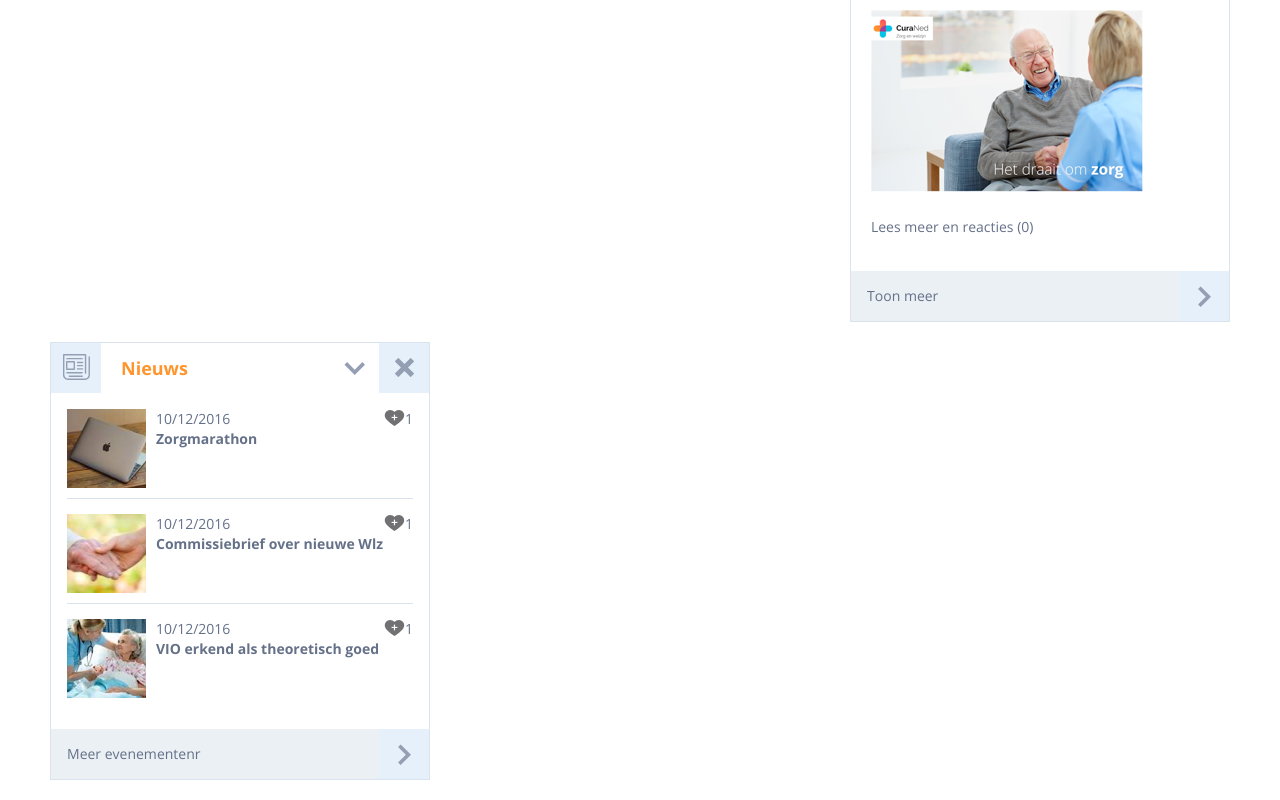
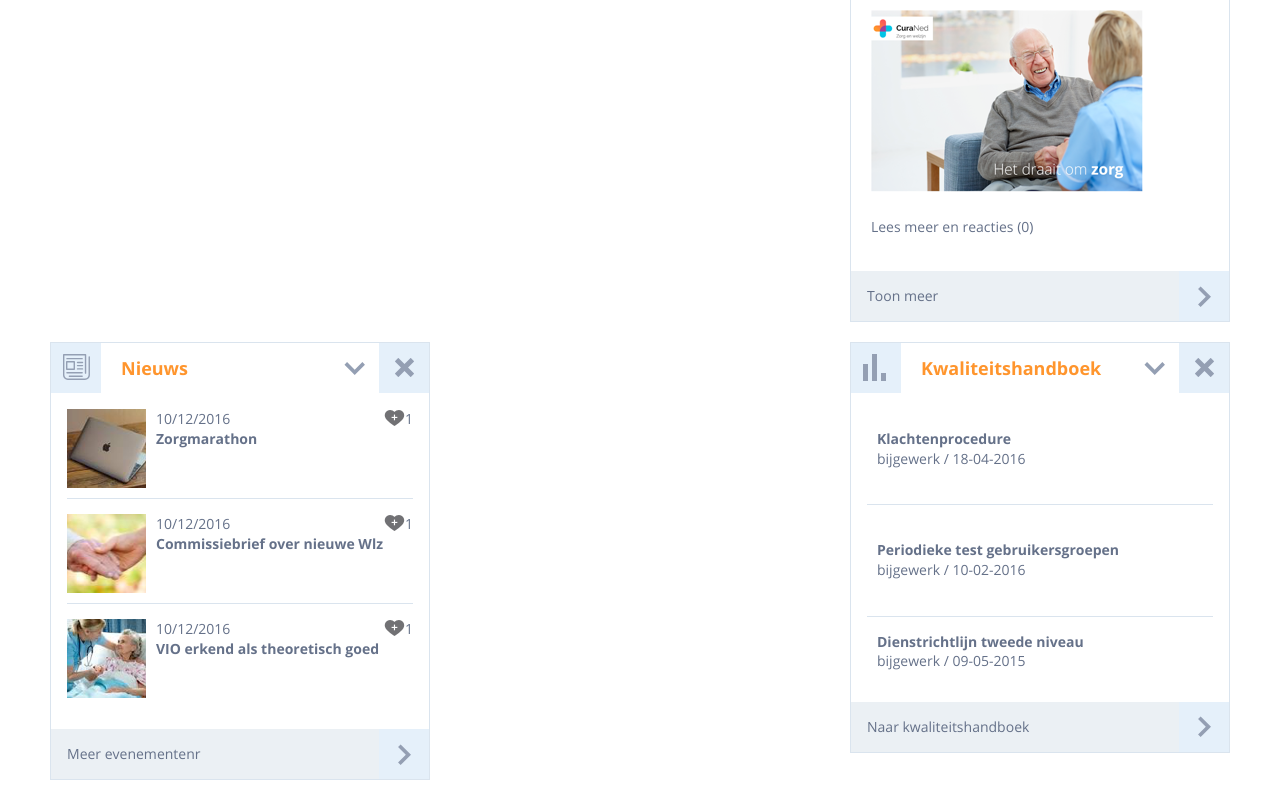
Before and after one commit to nawrasbaghdadi/CuraNu, a React (Create React App) app: page / in a window 1280 px wide. Shown: the part 1138-1938 px from the top of the page. Built offline with nearby package versions, Linux system fonts and the light colour scheme.

Commit message:
finish kawliteitshandboek

```diff
--- a/src/App.js
+++ b/src/App.js
@@ -10,6 +10,7 @@ import Evenementen from "./components/Box/Evenementen";
 import Blogs from "./components/Box/Blogs";
 import MicroBlog from "./components/Box/MicroBlog";
 import Nieuws from "./components/Box/Nieuws";
+import Kwaliteitshandboek from "./components/Box/Kwaliteitshandboek";
 
 function App() {
   return (
@@ -23,6 +24,7 @@ function App() {
         <Blogs title="Blogs" footer={true} />
         <MicroBlog title="MICROBLOG" footer={true} />
         <Nieuws title="Nieuws" footer={true} />
+        <Kwaliteitshandboek title="Kwaliteitshandboek" footer={true} />
       </div>
     </div>
   );
--- /dev/null
+++ b/src/components/Box/Kwaliteitshandboek.js
@@ -0,0 +1,54 @@
+import React from "react";
+import BoxHeader from "./BoxHeader";
+import BoxFooter from "./BoxFooter";
+
+const Kwaliteitshandboek = props => {
+  const withFooter = props.footer;
+
+  return (
+    <div className="box box--evenementen">
+      <BoxHeader title={props.title} icon="kwaliteitshandboek" />
+      <div className="box__content box__content--default">
+        <ul>
+          <li className="box__content__item Kwaliteitshandboek ">
+            <a href="" className="link">
+              <span className="clm-wrapper">
+                <span className="item__text bold">Klachtenprocedure</span>
+                <time dateTime="2016-04-18" className="item__date">
+                  bijgewerk / 18-04-2016
+                </time>
+              </span>
+            </a>
+          </li>
+          <li className="box__content__item Kwaliteitshandboek ">
+            <a href="" className="link">
+              <span className="clm-wrapper">
+                <span className="item__text bold">
+                  Periodieke test gebruikersgroepen
+                </span>
+                <time dateTime="2016-02-10" className="item__date">
+                  bijgewerk / 10-02-2016
+                </time>
+              </span>
+            </a>
+          </li>
+          <li className="box__content__item Kwaliteitshandboek ">
+            <a href="" className="link">
+              <span className="clm-wrapper">
+                <span className="item__text bold">
+                  Dienstrichtlijn tweede niveau
+                </span>
+                <time dateTime="2016-05-09" className="item__date">
+                  bijgewerk / 09-05-2015
+                </time>
+              </span>
+            </a>
+          </li>
+        </ul>
+      </div>
+
+      {withFooter ? <BoxFooter more={"Naar kwaliteitshandboek"} /> : ""}
+    </div>
+  );
+};
+export default Kwaliteitshandboek;
--- a/src/components/Box/Nieuws.js
+++ b/src/components/Box/Nieuws.js
@@ -38,7 +38,7 @@ const Nieuws = props => {
                   10/12/2016
                 </time>
                 <span className="item__text bold">
-                  Commissiebrief over nieuwe Wlz{" "}
+                  Commissiebrief over nieuwe Wlz
                 </span>
               </span>
             </a>
@@ -57,7 +57,7 @@ const Nieuws = props => {
                   10/12/2016
                 </time>
                 <span className="item__text bold">
-                  VIO erkend als theoretisch goed{" "}
+                  VIO erkend als theoretisch goed
                 </span>
               </span>
             </a>
--- a/src/styles/BoxComponent.scss
+++ b/src/styles/BoxComponent.scss
@@ -112,7 +112,18 @@
         padding-bottom: 0;
       }
     }
-    &__item.niews {
+    &__item.Kwaliteitshandboek {
+      .link {
+        margin: 20px 0 26px;
+      }
+      &:last-child {
+        .link {
+          margin: 0;
+        }
+      }
+    }
+    &__item.niews,
+    &__item.Kwaliteitshandboek {
       .item__text {
         margin-left: 0;
       }
```
